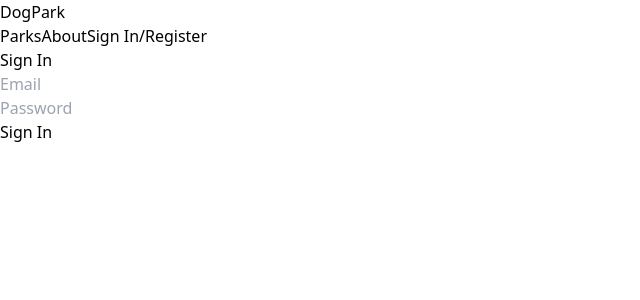
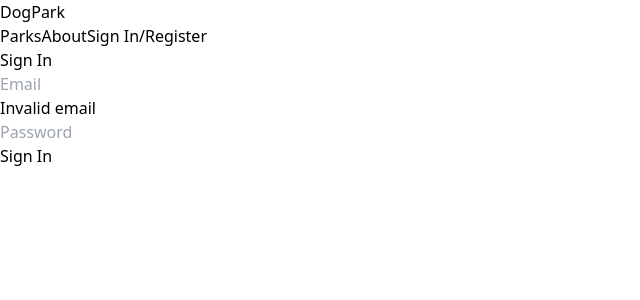
Before and after one commit to movarnell/DogPark2, a React (Vite) app: page /login in a window 1280 px wide. Shown: the top 300 px of the page, without its empty margins (0-640 px from the left). Built offline with nearby package versions, Linux system fonts and the light colour scheme; no server answers.

Commit message:
Improve email validation logic in SignInForm component

```diff
--- a/src/components/SignInForm.tsx
+++ b/src/components/SignInForm.tsx
@@ -12,6 +12,7 @@ interface SignInFormProps {
 function SignInForm({ setSignedInUser }: SignInFormProps) {
     const [passwordStatus, setPasswordStatus] = useState<string>("");
     const [emailStatus, setEmailStatus] = useState<string>("");
+    const [emailValid, setEmailValid] = useState<boolean>(false);
 
 
     // Takes in the user info when clicked and validates, if the validation
@@ -64,9 +65,11 @@ function SignInForm({ setSignedInUser }: SignInFormProps) {
         if (emailRegex.test(email)) {
             console.log("Valid email");
             setEmailStatus(email);
+            setEmailValid(true);
             return true;
         } else {
             console.log("Invalid email");
+            setEmailValid(false);
             return false;
         }
     }
@@ -84,7 +87,7 @@ function SignInForm({ setSignedInUser }: SignInFormProps) {
             className="w-full px-3 py-2 border rounded-lg focus:outline-none focus:ring-2 focus:ring-blue-500"
         />
         {/* FIXME: when the email is invalid, the error message should display but right now it is switched from a boolean to a string and therefore this logic is not working */}
-        {emailStatus ? <p className="mt-1 text-red-500">Invalid email</p> : null}
+        {emailValid ? null :<p className="mt-1 text-red-500">Invalid email</p>}
     </div>
     <div className="mb-4">
         <input
```
